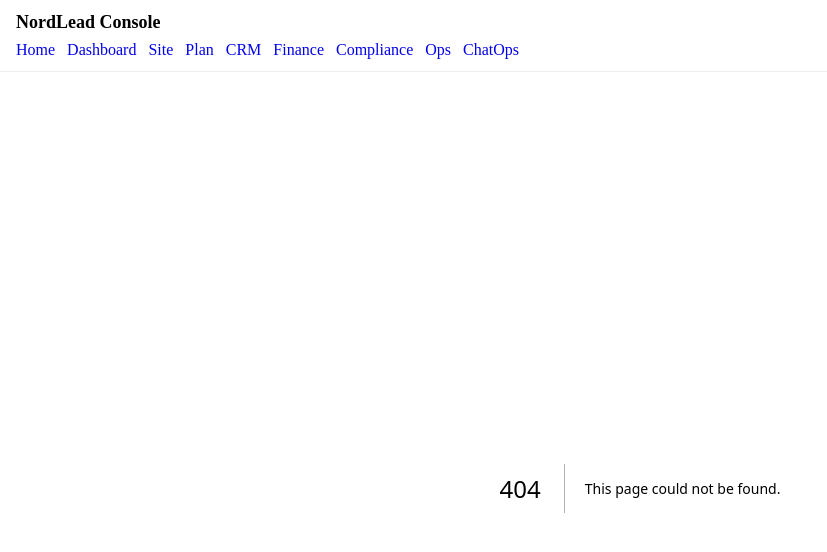
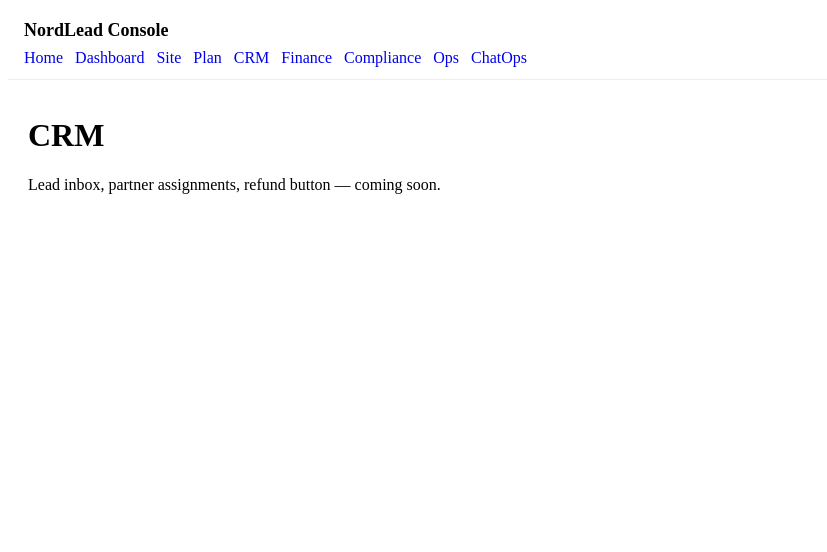
Before and after one commit to AndreasHartov/nordlead-console-nextjs, a Next.js app: page /crm in a window 1280 px wide. Before the commit this address had no page. Shown: the top 552 px of the page, without its empty margins (0-827 px from the left). Built offline with nearby package versions, Linux system fonts and the light colour scheme.

Commit message:
scaffold: crm page
scaffold: crm page

```diff
--- /dev/null
+++ b/app/crm/page.tsx
@@ -0,0 +1,8 @@
+export default function Page() {
+  return (
+    <div>
+      <h1>CRM</h1>
+      <p>Lead inbox, partner assignments, refund button — coming soon.</p>
+    </div>
+  );
+}
```
